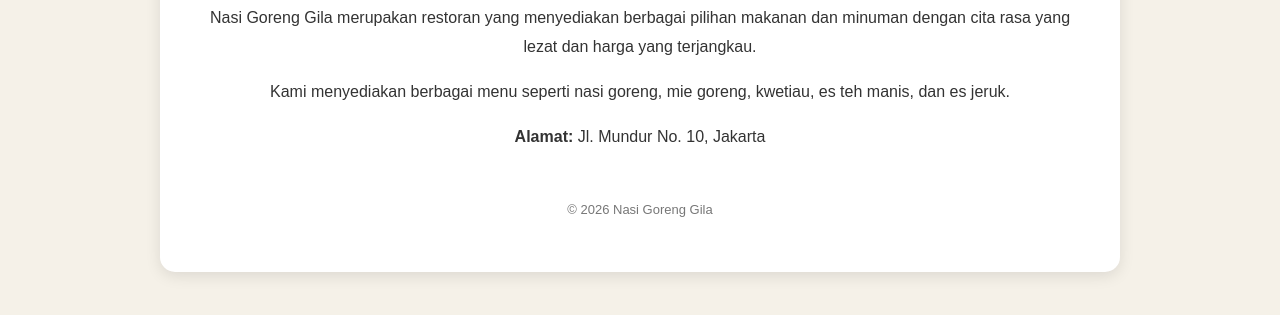
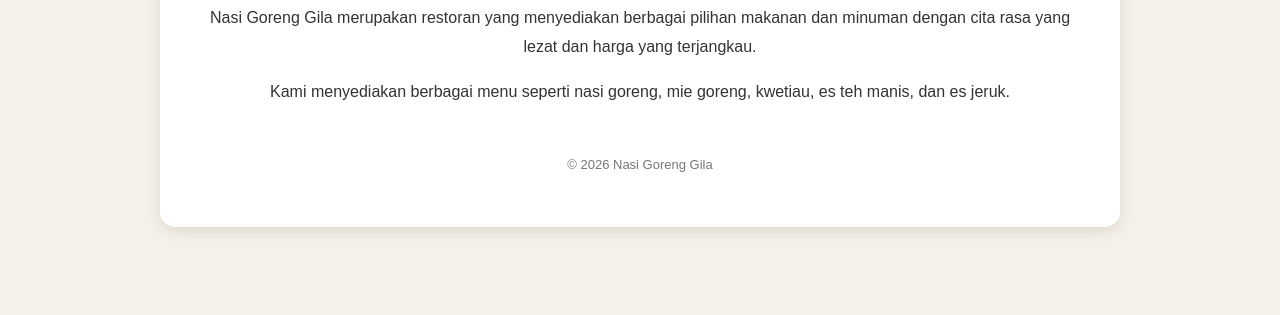
Before and after one commit to AliFaridzR/web1p5, a plain HTML site: page profil.html in a window 1280 px wide. Shown: the part 203-518 px from the top of the page. Drawn offline with Linux system fonts and the light colour scheme.

Commit message:
Update profil.html

```diff
--- a/profil.html
+++ b/profil.html
@@ -33,9 +33,6 @@
                     mie goreng, kwetiau, es teh manis, dan es jeruk.
                 </p>
 
-                <p>
-                    <strong>Alamat:</strong> Jl. Mundur No. 10, Jakarta
-                </p>
             </div>
 
             <div class="footer">
```
